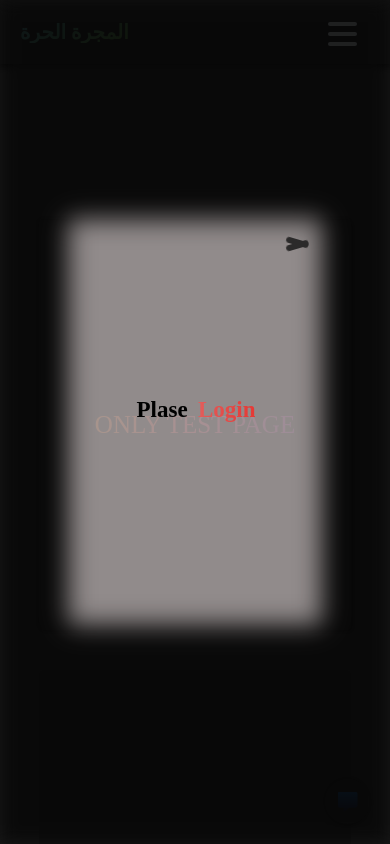
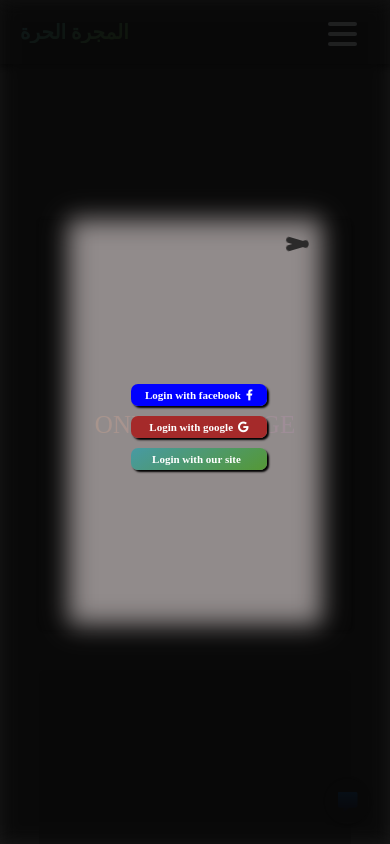
Before and after one commit to ammaralazie/CRM_for_sales_company, a Django app: page / in a window 390 px wide. Run offline with Django 3.2, Linux system fonts and the light colour scheme; data comes from the database, SQL or seed files in the repository; both versions use the stored data as it was after the commit; some libraries are stand-ins or nearby versions.

Commit message:
add login with socialmedia to main login

```diff
--- a/static/css/SWL.css
+++ b/static/css/SWL.css
@@ -1,3 +1,49 @@
+.login{
+    display: flex;
+    align-items: center;
+    justify-content: center;
+    flex-direction: column;
+    font-size: 20px;
+    background: none;
+}
+
+.login .facebook,.login .google,.login .freezone{
+    width: 70%;
+    height: 10%;
+    color: #fff;
+    -webkit-text-fill-color: #fff;
+    margin-top: 10px;
+    border-radius: 7px;
+    box-shadow: 2px 2px 2px #000;
+
+}
+
+.login .facebook p ,.login .google p,.login .freezone p{
+    width: 100%;
+    height: 100%;
+    display: flex;
+    align-items: center;
+    justify-content: center;
+    border-radius: 7px;
+}
+
+.login .facebook p{
+    background-color: blue;
+}
+
+.login .google p{
+    background-color: brown;
+}
+.login .freezone p{
+    color: rgb(141, 226, 43);
+    background: rgb(0,0,0);
+    background: linear-gradient(328deg, rgba(0,0,0,1) 0%, rgba(85,152,53,1) 0%, rgba(71,154,164,1) 100%);
+}
+.login.show_login {
+    top: 23%;
+    left: 25%;
+    width: 50%;
+}
 @media screen and (max-width:1024px){
     .login{
         width: auto;
@@ -5,8 +51,10 @@
         margin: 0px;
     }
     .login.show_login {
-        top: 47%;
-        left: 35%;
+        top: 30%;
+        left: 25%;
+        width: 50%;
+        height: 40%;
     }
 }
 
@@ -28,34 +76,39 @@
         margin: 0px;
     }
     .login.show_login {
-        top: 47%;
-        left: 40%;
-        font-size: 26px;
+        top: 30%;
+        left: 26%;
+        font-size: 20px;
+    }
+    .login .facebook,.login .google,.login .freezone{
+
+        height: 28px;
+
+
     }
 }
 
-@media screen and (max-width:555px){
+@media screen and (max-width:580px){
     .login.show_login {
-        top: 47%;
-        left: 35%;
-        font-size: 23px;
+        top: 30%;
+        left: 26%;
+        font-size: 11px;
+    }
+    .login .facebook,.login .google,.login .freezone{
+
+        height: 22px;
+
+
     }
 }
 
 
 @media screen and (max-width:380px){
-    .cover_login {
-        width: 65%;
-        height: 40%;
+    .login .facebook, .login .google, .login .freezone {
+        height: 24px;
     }
-    .close_span.close_show {
-        top: 31%;
-        width: 39px;
-        right: 18%;
+    .login .facebook p ,.login .google p,.login .freezone p{
+        font-size: 10px;
     }
-    .login.show_login {
-        top: 47%;
-        left: 35%;
-        font-size: 23px;
-    }
+
 }
--- a/template/home/base.html
+++ b/template/home/base.html
@@ -1,4 +1,6 @@
 {% load static %}
+{% load socialaccount %}
+{% providers_media_js %}
 <!DOCTYPE html>
 <html lang="en">
 <head>
@@ -30,7 +32,17 @@
 
         </div>
         <div class="login">
-            Plase &ThinSpace;<a href="{% url 'login' %}">Login</a>
+                    <a href="{% url 'social:begin' 'facebook' %}" class="facebook" >
+                        <p>Login with facebook &ThinSpace;<i style="color: #3a5693;" class="fab fa-facebook-f"></i></p>
+                    </a>
+                    <a href="{% provider_login_url 'google' %}" class="google" >
+                        <p>Login with google &ThinSpace;<i class="fab fa-google"></i></p>
+                    </a>
+                    <a href="{% url 'login' %}" class="freezone" >
+                        <p>
+                            Login with our site &ThinSpace;<i class="fal fa-bags-shopping"></i>
+                        </p>
+                    </a>
         </div>
         <!--end blur-->
 
```
Also changed, not shown: db.sqlite3.
